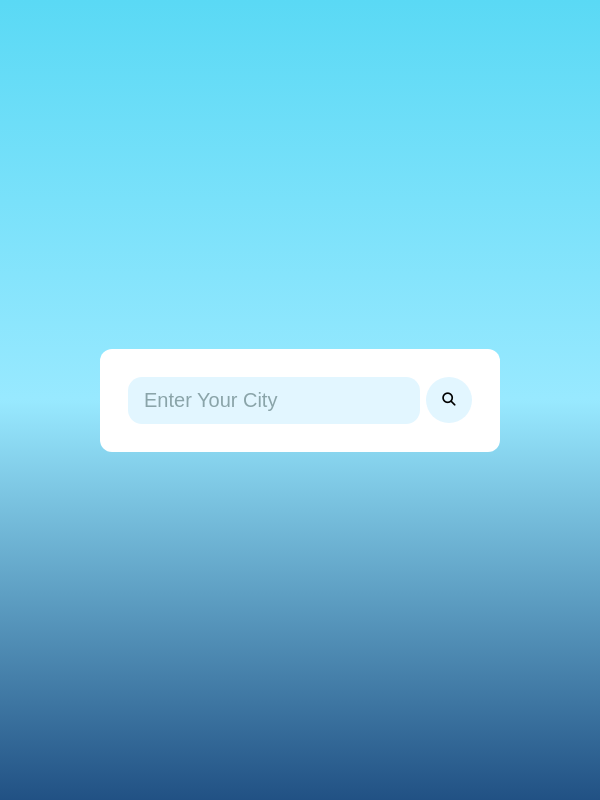
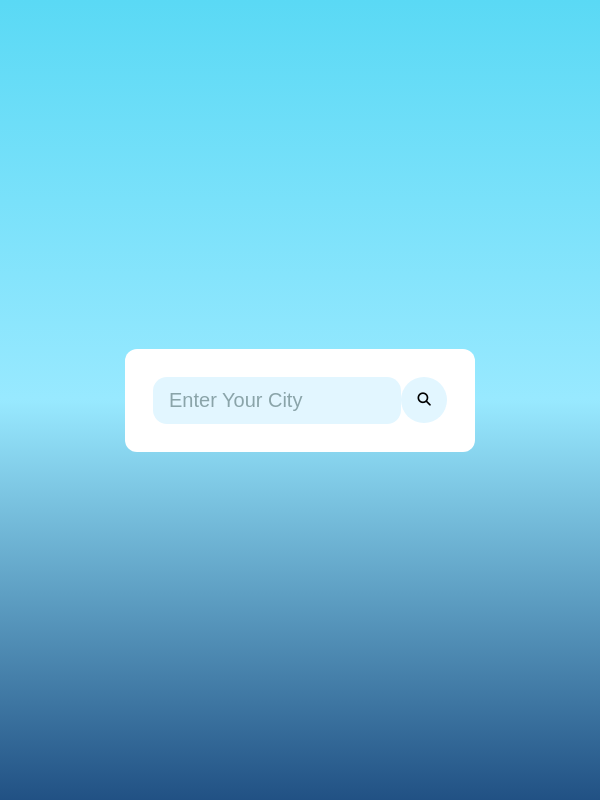
Before and after one commit to Ashuexpert/weather-apk, a plain HTML site: page index.html in a window 600 px wide. Drawn offline with Linux system fonts and the light colour scheme.

Commit message:
Update style.css

```diff
--- a/style.css
+++ b/style.css
@@ -26,6 +26,10 @@ body{
     padding: 28px;
     border: none;
 }
+@media screen and (min-width:450px) and (max-width:767px) {
+    .container{
+        width: 350px;
+    }
 .container .search-box{
     width: 100%;
     height: min-content;
```
